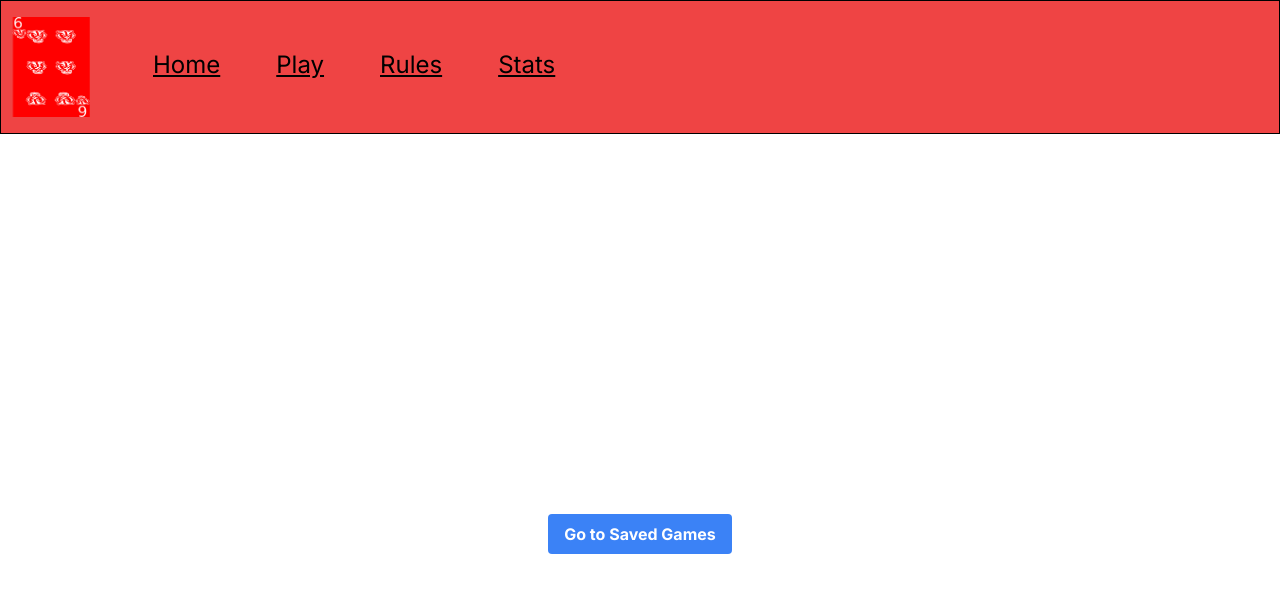
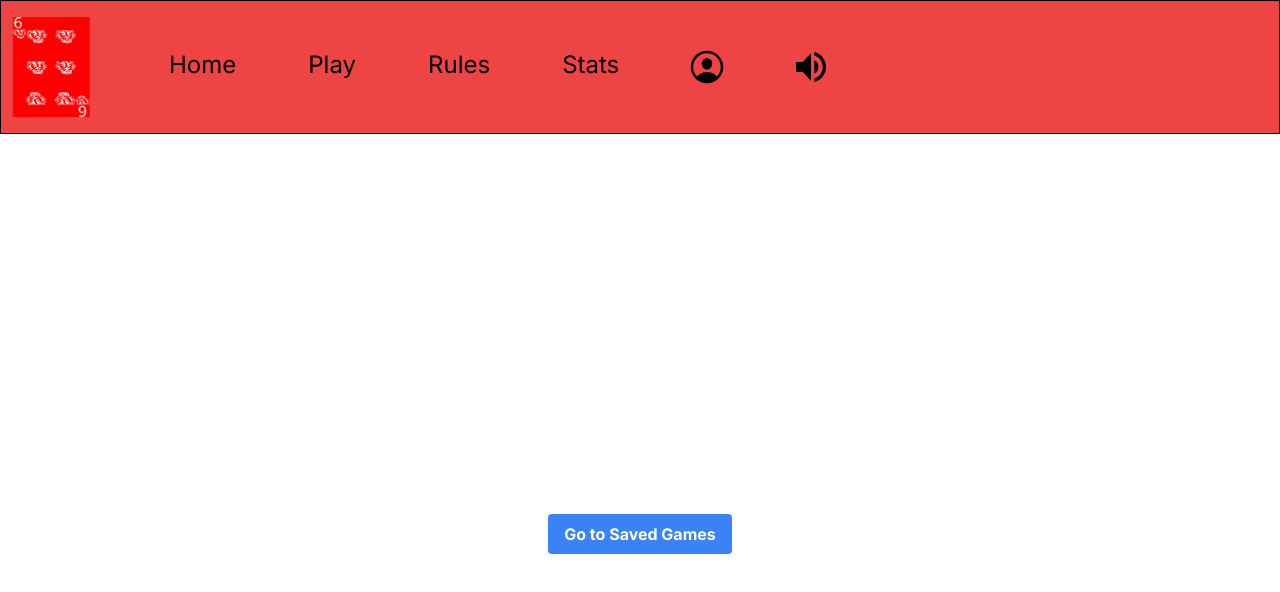
Before and after one commit to JaimeZepeda08/SixOfBadgers, a Next.js app in the folder euchreGame/frontend/: page / in a window 1280 px wide. Shown: the top 592 px of the page. Built offline with nearby package versions, Linux system fonts and the light colour scheme.

Commit message:
Added profile and mute buttons to nav bar

```diff
--- a/euchreGame/frontend/src/app/layout.tsx
+++ b/euchreGame/frontend/src/app/layout.tsx
@@ -3,6 +3,7 @@ import { Inter } from "next/font/google";
 import "./globals.css";
 import TopNav from "@/components/TopNav";
 import MusicPlayer from "@/components/MusicPlayer";
+import Profile from "@/components/Profile";
 
 const inter = Inter({ subsets: ["latin"] });
 
@@ -18,9 +19,10 @@ export default function RootLayout({
   return (
     <html lang="en">
       <body className={inter.className}>
-        <TopNav />
+        <TopNav
+          components={[<Profile />, <MusicPlayer src="/pokerFace.mp3" />]}
+        />
         {children}
-        <MusicPlayer src="/pokerFace.mp3" />
       </body>
     </html>
   );
--- a/euchreGame/frontend/src/components/MusicPlayer.tsx
+++ b/euchreGame/frontend/src/components/MusicPlayer.tsx
@@ -1,6 +1,8 @@
 "use client";
 
 import React, { useState, useEffect } from "react";
+import { IoMdVolumeHigh } from "react-icons/io";
+import { IoVolumeMuteSharp } from "react-icons/io5";
 
 interface MusicPlayerProps {
   src: string;
@@ -8,9 +10,10 @@ interface MusicPlayerProps {
 
 const MusicPlayer = ({ src }: MusicPlayerProps) => {
   const [audio] = useState(new Audio(src));
+  const [isMuted, setIsMuted] = useState(false);
 
   useEffect(() => {
-    audio.loop = true; // Set the music to loop
+    audio.loop = true;
     audio.play();
 
     return () => {
@@ -19,7 +22,28 @@ const MusicPlayer = ({ src }: MusicPlayerProps) => {
     };
   }, [audio]);
 
-  return null; // Music player doesn't need to render anything visible
+  const toggleSound = () => {
+    if (audio.volume === 0) {
+      audio.volume = 1;
+      setIsMuted(false);
+    } else {
+      audio.volume = 0;
+      setIsMuted(true);
+    }
+  };
+
+  return (
+    <div
+      onClick={toggleSound}
+      className="w-full h-full cursor-pointer hover:text-white"
+    >
+      {isMuted ? (
+        <IoVolumeMuteSharp className="w-full h-full" />
+      ) : (
+        <IoMdVolumeHigh className="w-full h-full" />
+      )}
+    </div>
+  );
 };
 
 export default MusicPlayer;
--- /dev/null
+++ b/euchreGame/frontend/src/components/Profile.tsx
@@ -0,0 +1,14 @@
+"use client";
+
+import Link from "next/link";
+import { IoPersonCircleOutline } from "react-icons/io5";
+
+const Profile = ({}) => {
+  return (
+    <Link href="/signup" className="w-full h-full">
+      <IoPersonCircleOutline className="h-full w-full hover:text-white" />
+    </Link>
+  );
+};
+
+export default Profile;
--- a/euchreGame/frontend/src/components/TopNav.tsx
+++ b/euchreGame/frontend/src/components/TopNav.tsx
@@ -5,8 +5,12 @@ import Image from "next/image";
 import clsx from "clsx";
 import { usePathname } from "next/navigation";
 
+interface TopNavProps {
+  components?: React.ReactNode[];
+}
+
 // keep list of all pages for the navbar to go through in order
-export default function TopNav() {
+const TopNav = ({ components }: TopNavProps) => {
   const pathname = usePathname();
 
   const links = [
@@ -30,11 +34,11 @@ export default function TopNav() {
         {/* set of all links that will be highlighted when hovered over
             navlink will stay white when we are on that page */}
         {links.map((link, index) => (
-          <li key={index} className="mr-4">
+          <li key={index} className="mx-4">
             <Link href={link.href}>
               <span
                 className={clsx(
-                  "block px-5 py-5 mt-7 text-2xl rounded hover:bg-gray-200 hover:text-gray-800 hover:border-transparent text-decoration-line: underline cursor-pointer",
+                  "block px-5 py-5 mt-7 text-2xl rounded hover:bg-gray-200 hover:text-gray-800 hover:border-transparent cursor-pointer",
                   {
                     "text-white": pathname === link.href,
                   }
@@ -45,7 +49,17 @@ export default function TopNav() {
             </Link>
           </li>
         ))}
+        {/* add extra components to the nav bar */}
+        {components?.map((component, index) => (
+          <li key={index} className="mx-8">
+            <div className=" h-full w-[40px] flex items-center justify-center">
+              {component}
+            </div>
+          </li>
+        ))}
       </ul>
     </nav>
   );
-}
+};
+
+export default TopNav;
```
